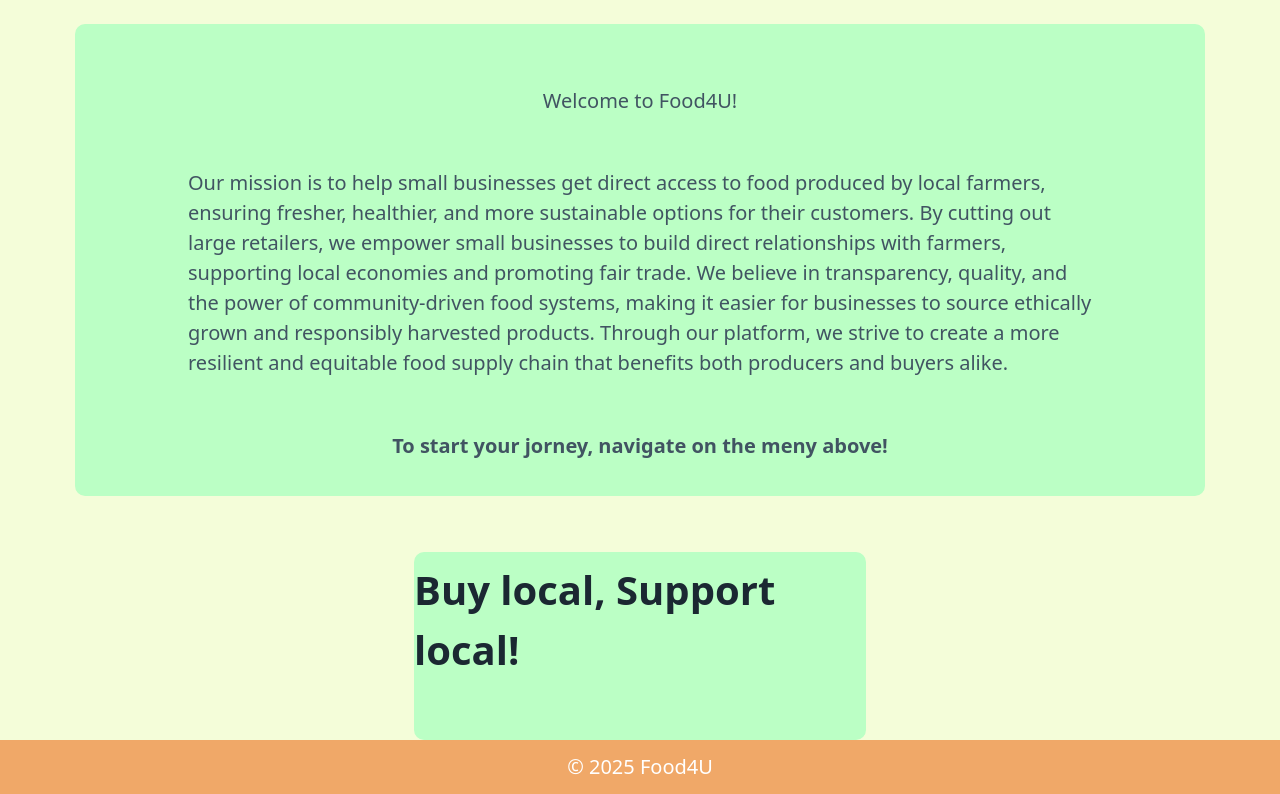
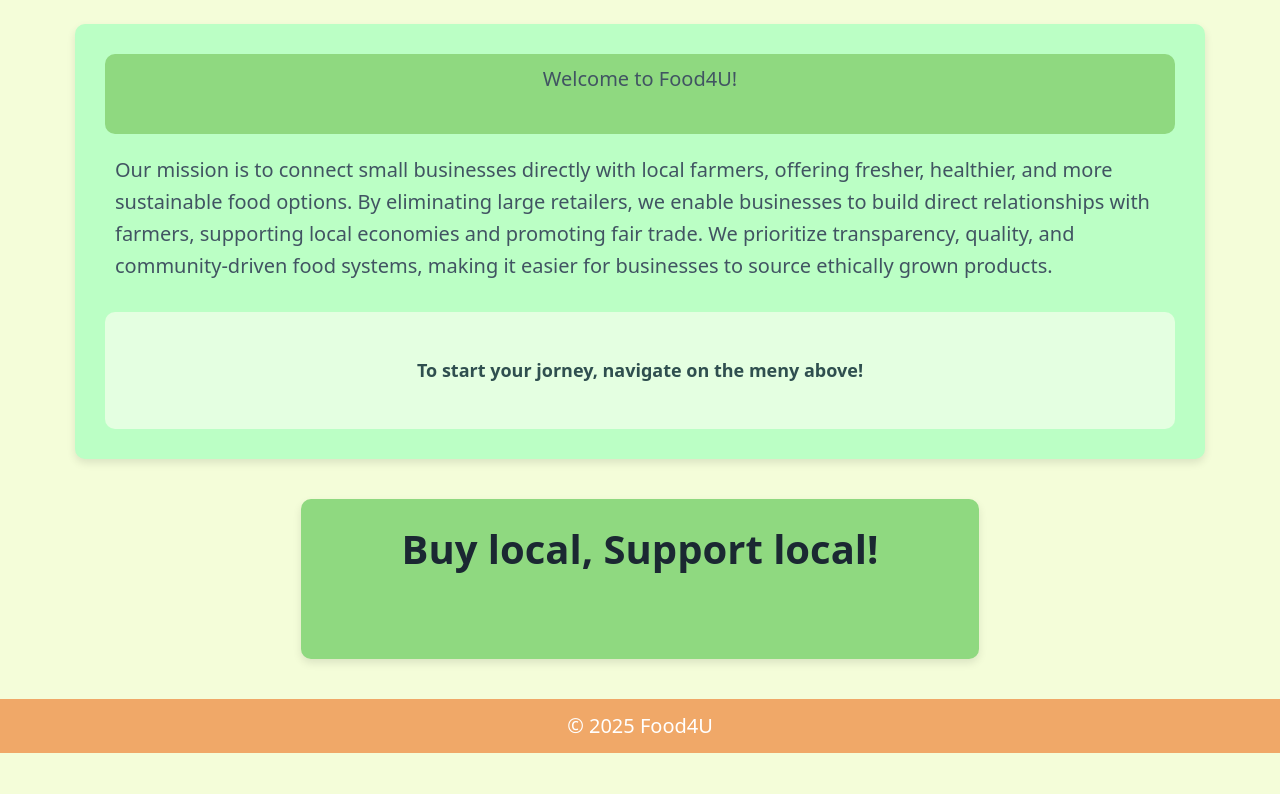
Before and after one commit to MaxLan-dev/DevHacks2025, a Django app: page / in a window 1280 px wide. Shown: the part 74-868 px from the top of the page. After the commit the page ends 827 px from the top, so only its background shows below. Run offline with Django 5.2, Linux system fonts and the light colour scheme; parts of the project's set-up code (start-up, migrations or seed data) failed here and were passed over.

Commit message:
edited main page

```diff
--- a/food4u/website/templates/website/base.html
+++ b/food4u/website/templates/website/base.html
@@ -82,6 +82,7 @@
       margin: 0;
     }
 
+    /*
     .mainPart{
       background-color: #BBFFC5;
       padding-top: 5px;
@@ -93,11 +94,6 @@
       position: relative;
       display: flex;
       margin-top: 5%;
-      /*bottom: 80%;*/
-      /*width: 20%;*/
-
-      /*left: 38%;*/
-      /*transform: translate(-20%, -80%); */
       justify-content: center;
       align-items: center;
       font-size: 20px;
@@ -110,8 +106,7 @@
       margin-top: 2%;
       width: 80%;
       left: 10%;
-      /*justify-content: center;
-      align-items: center;*/
+
       font-size: 20px;
       border-radius: 10px;
 
@@ -139,7 +134,66 @@
       align-items: center;
       border-radius: 10px;
 
-    }
+    }*/
+
+    .mainPart {
+    background-color: #BBFFC5;
+    padding: 30px;
+    border-radius: 10px;
+    box-shadow: 0 4px 8px rgba(0, 0, 0, 0.1);
+}
+
+/* Greeting Section */
+.greeting {
+    display: flex;
+    justify-content: center;
+    align-items: center;
+    font-size: 24px;
+    font-weight: bold;
+    color: #2F4F4F;
+    margin-bottom: 20px;
+    padding: 10px;
+    background-color: #8FD980;
+    border-radius: 10px;
+    text-align: center;
+}
+
+/* Description Section */
+.mainDiscription {
+    font-size: 18px;
+    color: #333;
+    margin-bottom: 20px;
+    line-height: 1.6;
+    text-align: left;
+    padding-left: 10px;
+}
+
+/* Call to Action Section */
+.callToAction {
+    font-size: 18px;
+    font-weight: bold;
+    color: #2F4F4F;
+    background-color: #E4FFE1;
+    padding: 15px;
+    border-radius: 10px;
+    text-align: center;
+}
+
+/* Caption Section */
+.caption {
+    background-color: #8FD980;
+    padding: 20px;
+    width: 60%;
+    margin: 40px auto;
+    text-align: center;
+    border-radius: 10px;
+    box-shadow: 0 4px 8px rgba(0, 0, 0, 0.1);
+}
+
+
+
+
+
   </style>
 </head>
 
--- a/food4u/website/templates/website/home.html
+++ b/food4u/website/templates/website/home.html
@@ -13,10 +13,10 @@
             </div>
 
             <div class="mainDiscription">
-                <p>Our mission is to help small businesses get direct access to food produced by local farmers, ensuring fresher, healthier, and more sustainable options for their customers.
-                    By cutting out large retailers, we empower small businesses to build direct relationships with farmers, supporting local economies and promoting fair trade.
-                    We believe in transparency, quality, and the power of community-driven food systems, making it easier for businesses to source ethically grown and responsibly harvested products.
-                    Through our platform, we strive to create a more resilient and equitable food supply chain that benefits both producers and buyers alike.</p>
+                <p>Our mission is to connect small businesses directly with local farmers, offering fresher, healthier, and more sustainable food options.
+                    By eliminating large retailers, we enable businesses to build direct relationships with farmers, supporting local economies and promoting fair trade.
+                    We prioritize transparency, quality, and community-driven food systems, making it easier for businesses to source ethically grown products.
+                    </p>
             </div>
 
             <div class="callToAction">
@@ -29,95 +29,5 @@
             <h1>Buy local, Support local!</h1>
         </div>
 
-
-
-
-
-
-
-
-
     </main>
 {% endblock %}
-
-
-
-{% block extra_css %}
-<style>
-  main{
-    height: 600px;
-  }
-/*
-  .greeting{
-    position: relative;
-    display: flex;
-    top: 20%;
-    bottom: 80%;
-    width: 12%;
-
-    left: 45%;
-    transform: translate(-20%, -80%);
-	justify-content: center;
-	align-items: center;
-    font-size: 20px;
-	border-radius: 10px;
-  }*/
-
-  /*.discription{
-    position: relative;
-    display: flex;
-    top: 35%;
-    bottom: 70%;
-    width: 50%;
-
-    left: 40%;
-    right: 30%;
-    transform: translate(-30%, -70%);
-	justify-content: center;
-	align-items: center;
-    font-size: 20px;
-	border-radius: 10px;
-  }*/
-
-  /*
-  .callToAction{
-    position: relative;
-    display: flex;
-    top: 15%;
-    bottom: 85%;
-
-    left: 40%;
-
-    transform: translate(-15%, -85%);
-	justify-content: center;
-	align-items: center;
-    font-size: 20px;
-	border-radius: 10px;
-  }*/
-
-  .caption{
-    position: relative;
-    display: flex;
-    margin-left: 100px;
-    background-color: #ffffff;
-  }
-
-  /*
-  .mainText{
-    position: relative;
-	display: flex;
-	top: 10%;
-	bottom: 70%;
-	background-color: #8FD980;
-	width: 35%;
-	left: 20%;
-	transform: translate(-30%, -70%);
-	justify-content: center;
-	align-items: center;
-	font-size: 35px;
-	border-radius: 10px;
-
-  }*/
-
-</style>
-{% endblock %}
```
